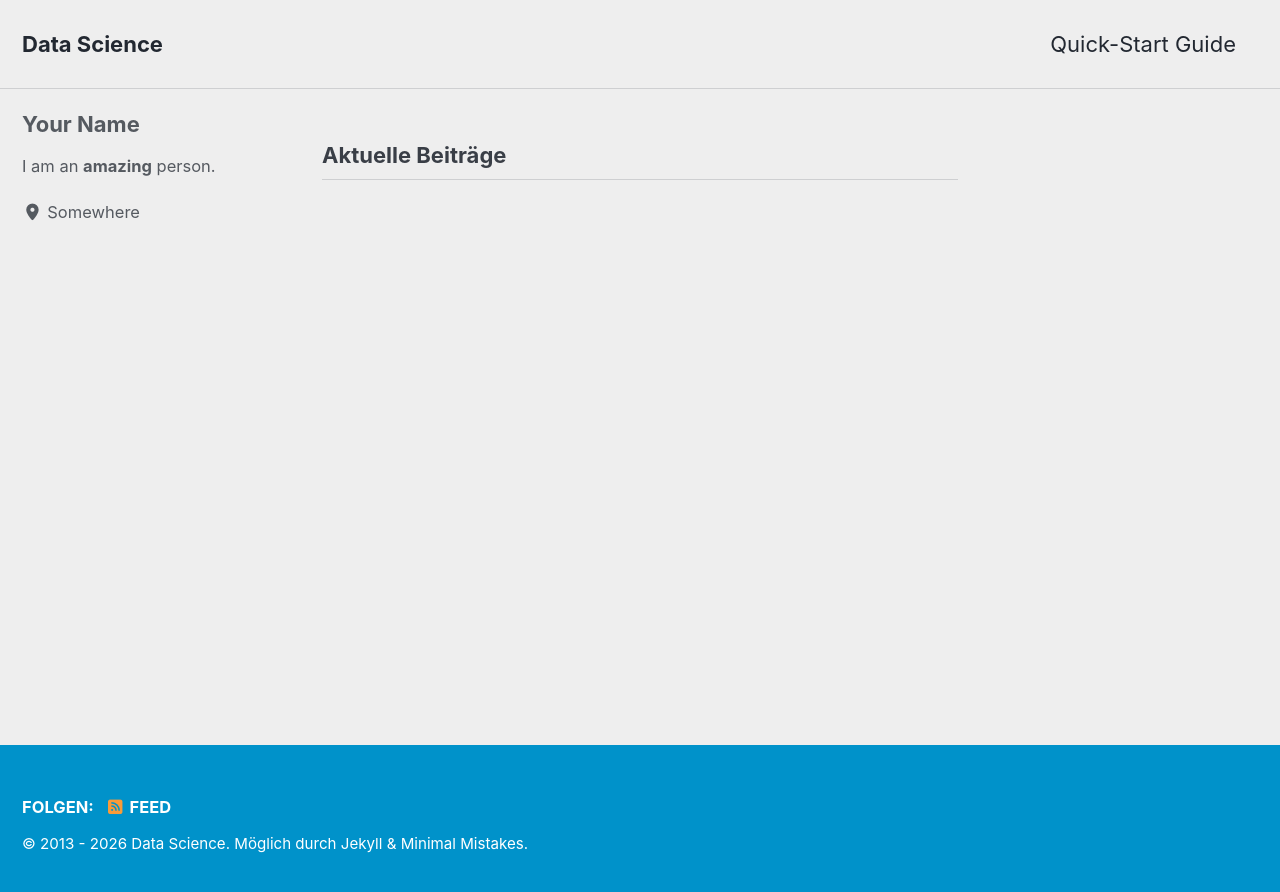
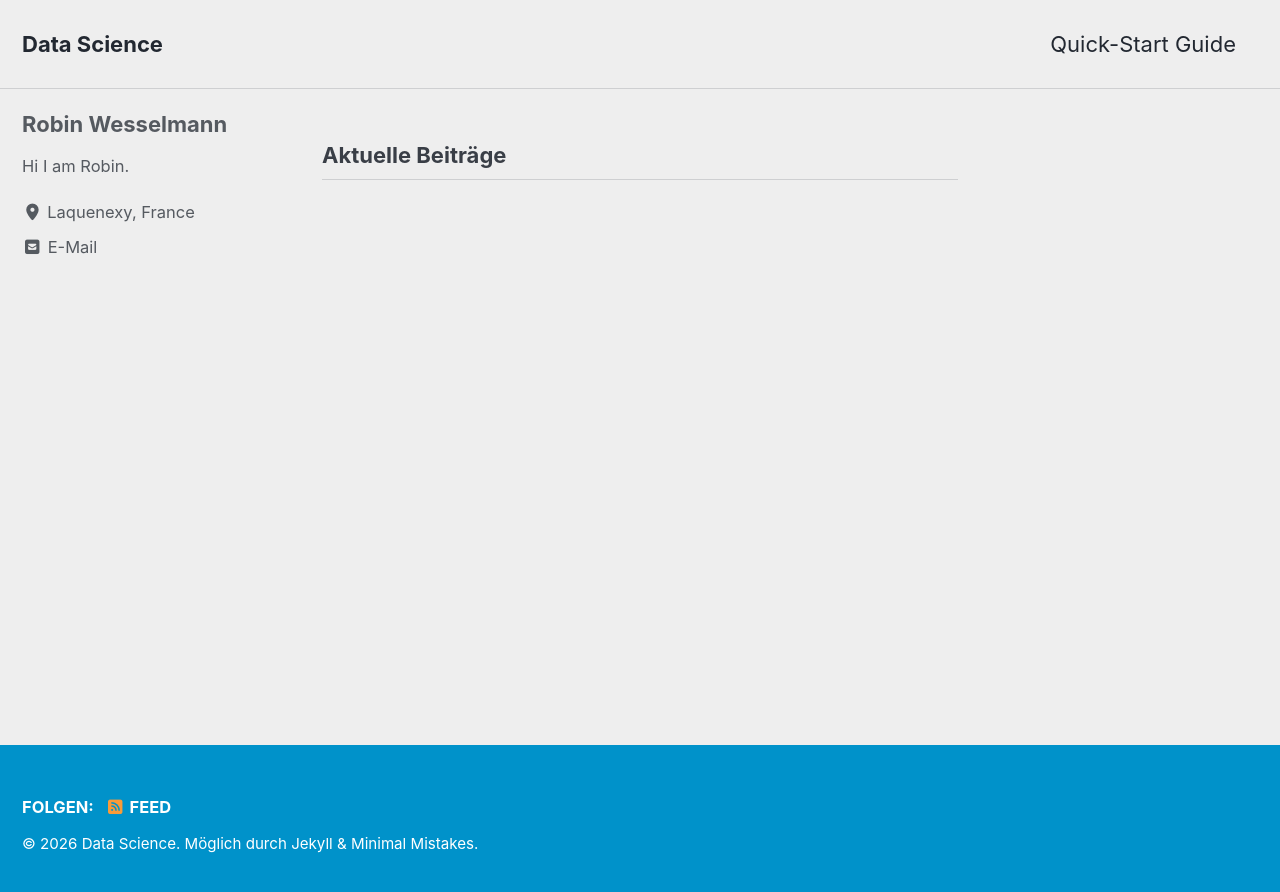
Before and after one commit to RobinWesselmann/robinwesselmann.github.io, a Jekyll site: the page built from index.html, in a window 1280 px wide. Shown: the top 892 px of the page. Built offline with Jekyll 4.4.1, drawn with Linux system fonts in a browser that asks for light colours; cached includes are drawn as plain includes; the list of posts is cut into pages by our own code.

Commit message:
further configs

```diff
--- a/_config.yml
+++ b/_config.yml
@@ -114,11 +114,11 @@ analytics:
 
 # Site Author
 author:
-  name             : "Your Name"
+  name             : "Robin Wesselmann"
   avatar           : # path of avatar image, e.g. "/assets/images/bio-photo.jpg"
-  bio              : "I am an **amazing** person."
-  location         : "Somewhere"
-  email            :
+  bio              : "Hi I am Robin."
+  location         : "Laquenexy, France"
+  email            : "rb.wesselmann@gmail.com"
   # fediverse      : "@you@instance.social"  # used for fediverse:creator meta tag
   links:
     - label: "Email"
@@ -143,26 +143,26 @@ author:
 # Site Footer
 footer:
   links:
-    - label: "Twitter"
-      icon: "fab fa-fw fa-square-x-twitter"
+    # - label: "Twitter"
+    #   icon: "fab fa-fw fa-square-x-twitter"
       # url:
       # rel: "me"  # optional: adds rel attribute (e.g. for IndieWeb web sign-in)
-    - label: "Facebook"
-      icon: "fab fa-fw fa-square-facebook"
+    # - label: "Facebook"
+    #   icon: "fab fa-fw fa-square-facebook"
       # url:
     - label: "GitHub"
       icon: "fab fa-fw fa-github"
       # url:
-    - label: "GitLab"
-      icon: "fab fa-fw fa-gitlab"
+    # - label: "GitLab"
+    #   icon: "fab fa-fw fa-gitlab"
       # url:
-    - label: "Bitbucket"
-      icon: "fab fa-fw fa-bitbucket"
+    # - label: "Bitbucket"
+    #   icon: "fab fa-fw fa-bitbucket"
       # url:
-    - label: "Instagram"
-      icon: "fab fa-fw fa-instagram"
+    # - label: "Instagram"
+    #   icon: "fab fa-fw fa-instagram"
       # url:
-  since: "2013"
+  since: "2026"
 
 
 # Reading Files
```
